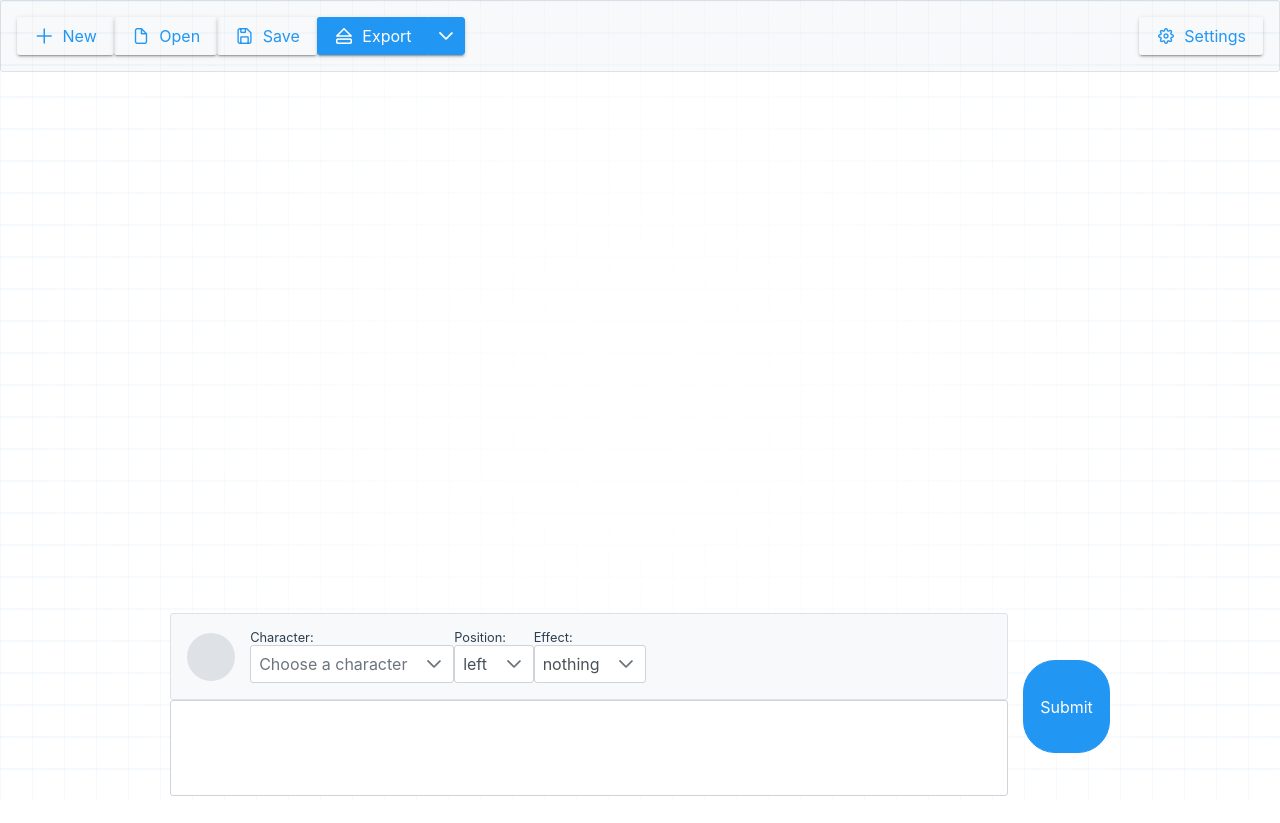
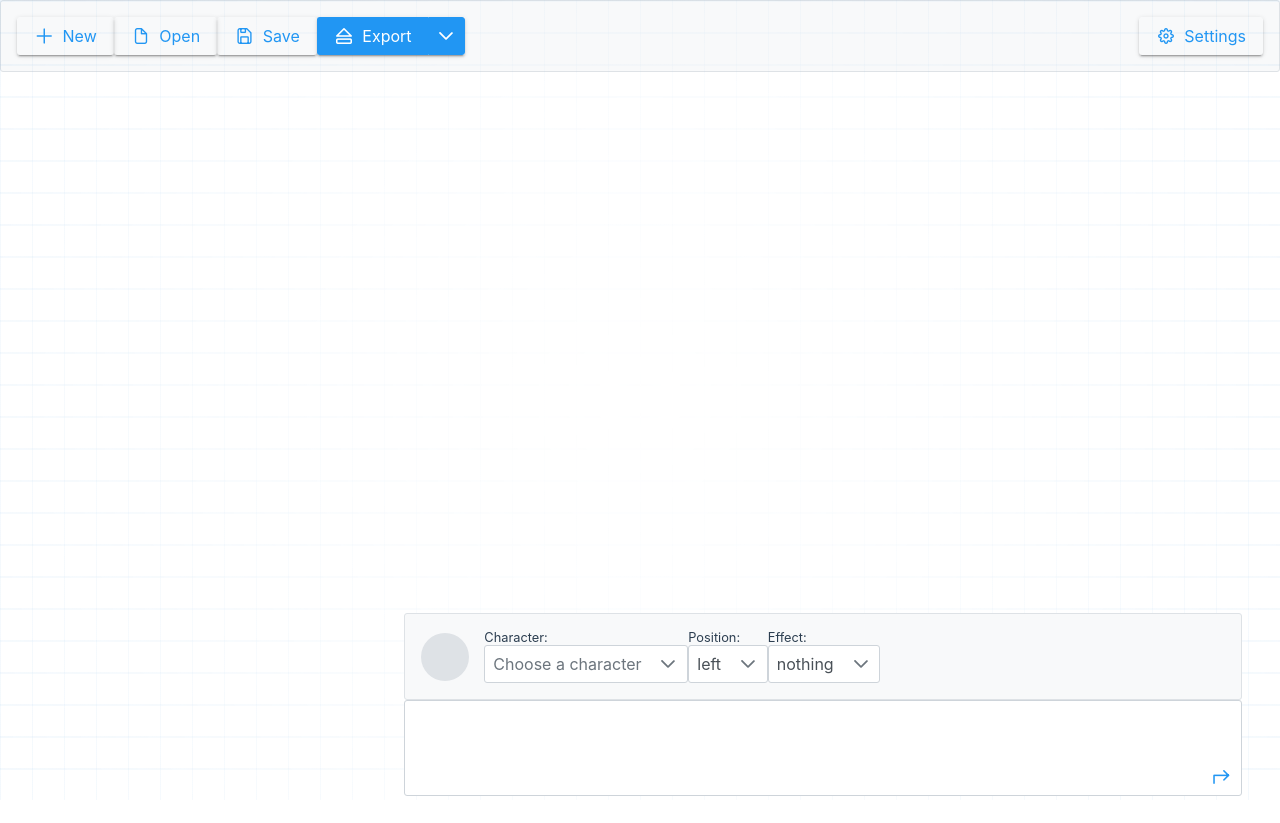
Before and after one commit to janinevaranta/kilta-dialogue-maker, a Vue app: page /#/ in a window 1280 px wide. Before the commit the page ends 800 px from the top, so only its background shows below. Built offline with nearby package versions, Linux system fonts and the light colour scheme.

Commit message:
Input is now trimmed

```diff
--- a/src/components/DialogueInput.vue
+++ b/src/components/DialogueInput.vue
@@ -15,9 +15,13 @@ const emit = defineEmits<{
 }>();
 
 function createMessage() {
+  /**
+   * Emit the properties of the new message to the parent component
+   * and reset the initial value of the input back to empty.
+   */
   emit("createMessage", {
     author: dialogueOptionsSelected.author,
-    content: dialogueInput.value,
+    content: dialogueInput.value.trim(),
     position: `dialogue-pos-${dialogueOptionsSelected.position}`,
     effect: dialogueOptionsSelected.transition,
     state: dialogueOptions.MessageStates.Normal,
@@ -48,19 +52,15 @@ function createMessage() {
       </Toolbar>
       <Textarea class="dialogue-input-textarea" v-model="dialogueInput" :autoResize="true" rows="4" cols="80" @keyup.enter="createMessage" />
     </div>
-    <Button class="dialogue-input-submit p-button-rounded" @click="createMessage">Submit</Button>
+    <Button icon="pi pi-reply" class="dialogue-input-submit p-button-rounded p-button-text" @click="createMessage" />
   </div>
 </template>
 
 <style scoped>
 .dialogue-input-content {
   display: flex;
-  justify-content: center;
-  gap: 15px;
+  justify-content: flex-end;
   z-index: 1;
-}
-.dialogue-input-textarea {
-
 }
 .dialogue-input-avatar {
   margin-right: 15px;
@@ -68,6 +68,9 @@ function createMessage() {
 .dialogue-input-submit {
   height: 50%;
   align-self: center;
+  position: relative;
+  left: -40px;
+  top: 70px;
 }
 .dropdown-label {
   margin: 0;
```
